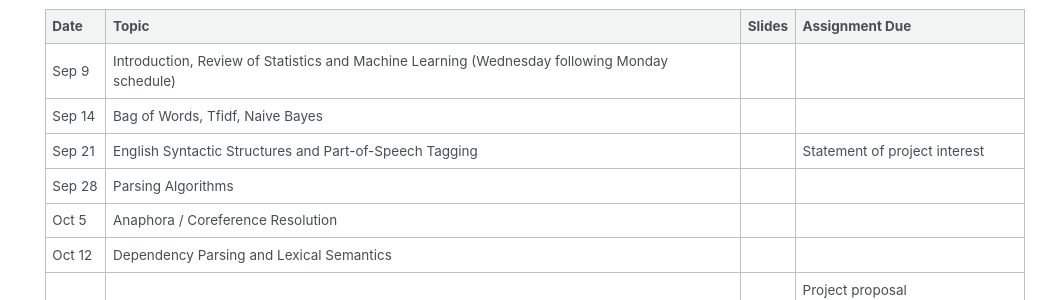
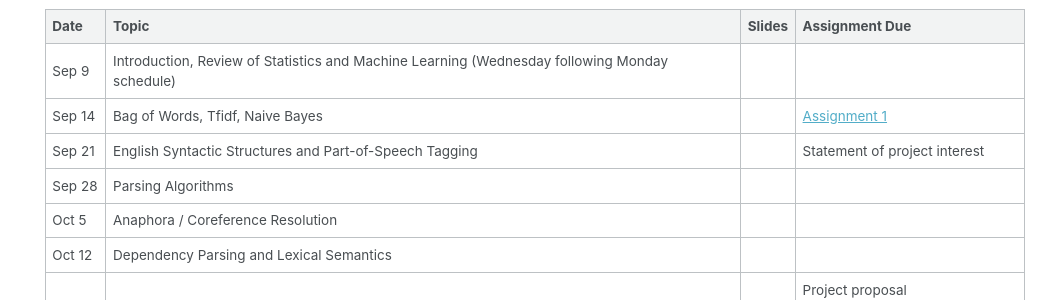
Before and after one commit to rasikabh/rasikabh.github.io, a Jekyll site: the page built from _pages/nlp2020.md, in a window 1280 px wide and 900 px high, scrolled down 615 px. Shown: the part 152-452 px from the top of the window, without its empty margins (237-1280 px from the left). Built offline with Jekyll 4.4.1, drawn with Linux system fonts in a browser that asks for light colours.

Commit message:
Update nlp2020.md

```diff
--- a/_pages/nlp2020.md
+++ b/_pages/nlp2020.md
@@ -35,7 +35,7 @@ The course will cover basic implementations in Python as well as APIs and tools
 | Date   | Topic                                                                                         | Slides | Assignment Due |
 |--------|-----------------------------------------------------------------------------------------------|--------|----------------|
 | Sep 9  | Introduction, Review of Statistics and Machine Learning (Wednesday following Monday schedule) |  |                |
-| Sep 14 | Bag of Words, Tfidf, Naive Bayes                                                              |        |                |
+| Sep 14 | Bag of Words, Tfidf, Naive Bayes                                                              |        | [Assignment 1](https://docs.google.com/document/d/16KsMYOI6PxuAOPpHLJk_7yuNIqakIDEQi98nfttQ_UY/edit?usp=sharing)               |
 | Sep 21 | English Syntactic Structures and Part-of-Speech Tagging                                       |        | Statement of project interest |
 | Sep 28 | Parsing Algorithms                                                                            |        |                |
 | Oct 5  | Anaphora / Coreference Resolution                                                             |        |                |
```
